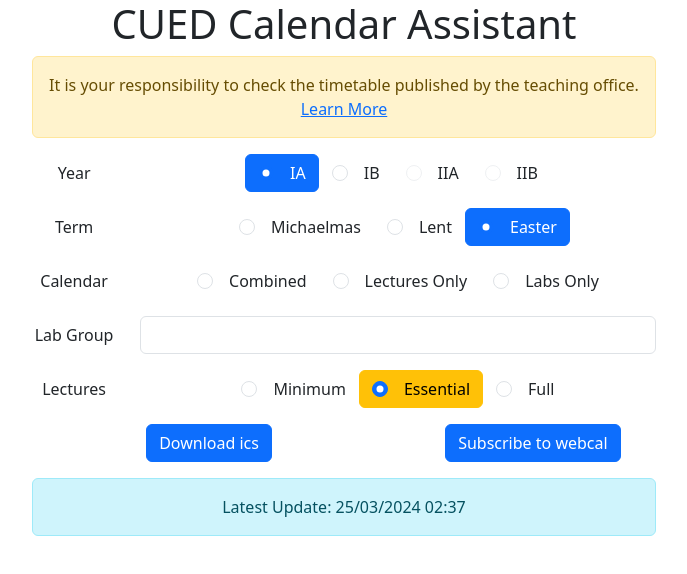
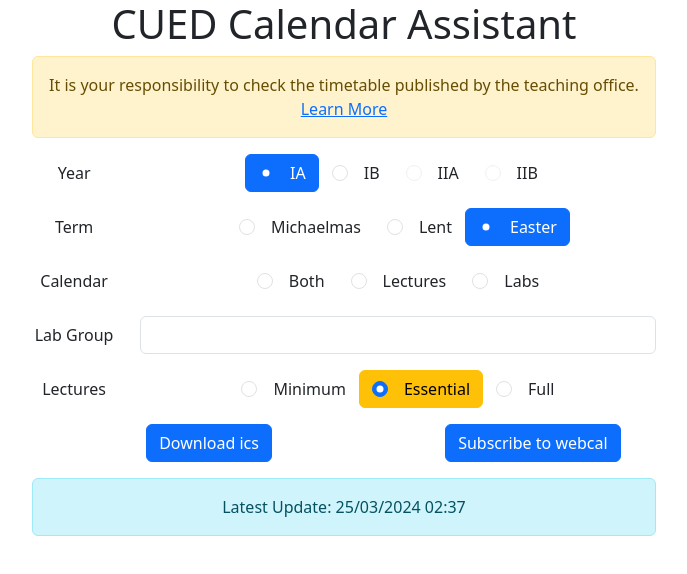
Before and after one commit to differental/cued-cal, a React (Create React App) app: page / in a window 1280 px wide. Shown: the top 574 px of the page, without its empty margins (296-983 px from the left). Built offline with nearby package versions, Linux system fonts and the light colour scheme.

Commit message:
Simplify the options

```diff
--- a/src/App.js
+++ b/src/App.js
@@ -263,7 +263,7 @@ function App() {
                 required
                 disabled={formData.year === '2' && formData.term === 'easter'}
               />
-              Combined
+              Both
             </label>
             <label className={formData.generateOption === 'lecture'?"btn btn-primary":"btn btn-default"}>
               <Form.Check
@@ -275,7 +275,7 @@ function App() {
                 onChange={handleGenerateOptionChange}
                 required
               />
-              Lectures Only
+              Lectures
             </label>
             <label className={formData.generateOption === 'lab'?"btn btn-primary":"btn btn-default"}>
               <Form.Check
@@ -288,7 +288,7 @@ function App() {
                 required
                 disabled={formData.year === '2' && formData.term === 'easter'}
               />
-              Labs Only
+              Labs
             </label>
           </Col>
         </Form.Group>
```
